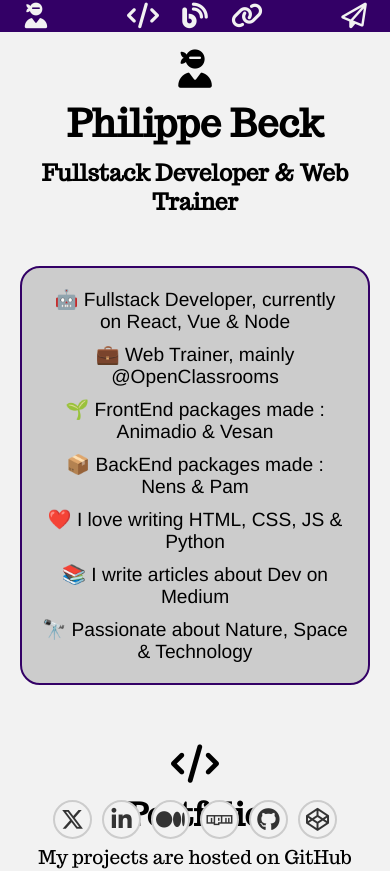
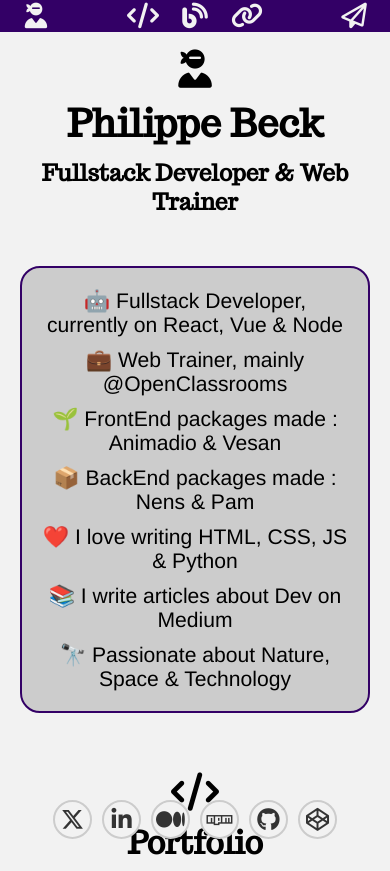
Before and after one commit to philippebeck/philippebeck.github.io, a React (Vite) app: page / in a window 390 px wide. Shown: the top 871 px of the page. Built offline with nearby package versions, Linux system fonts and the light colour scheme.

Commit message:
Add animation & responsive to header

```diff
--- a/src/components/organisms/header/header.scss
+++ b/src/components/organisms/header/header.scss
@@ -1,6 +1,16 @@
 @import "../../../assets/app.scss";
 
+//! ********** VARIABLES **********
+
+$font-size: 1.2rem;
+
+//! ********** MAIN **********
+
 [id="intro"] {
+
+  &:hover>hgroup i {
+    animation: turn-3d 2s linear infinite reverse;
+  }
 
   ul {
     display: flex;
@@ -11,7 +21,44 @@
     border-radius: 20px;
     padding: 20px;
     width: fit-content;
-    font-size: 1.2rem;
+    font-size: $font-size;
     background-color: $silver;
+    animation: grow-max 1s;
+
+    //! ********** XS **********
+
+    @media (min-width: $xs) {
+      font-size: calc($font-size * 1.1);
+    }
+
+    //! ********** SM **********
+
+    @media (min-width: $sm) {
+      font-size: calc($font-size * 1.2);
+    }
+
+    //! ********** MD **********
+
+    @media (min-width: $md) {
+      font-size: calc($font-size * 1.3);
+    }
+
+    //! ********** LG **********
+
+    @media (min-width: $lg) {
+      font-size: calc($font-size * 1.4);
+    }
+
+    //! ********** XL **********
+
+    @media (min-width: $xl) {
+      font-size: calc($font-size * 1.5);
+    }
+
+    //! ********** WD **********
+
+    @media (min-width: $wd) {
+      font-size: calc($font-size * 1.6);
+    }
   }
 }
```
